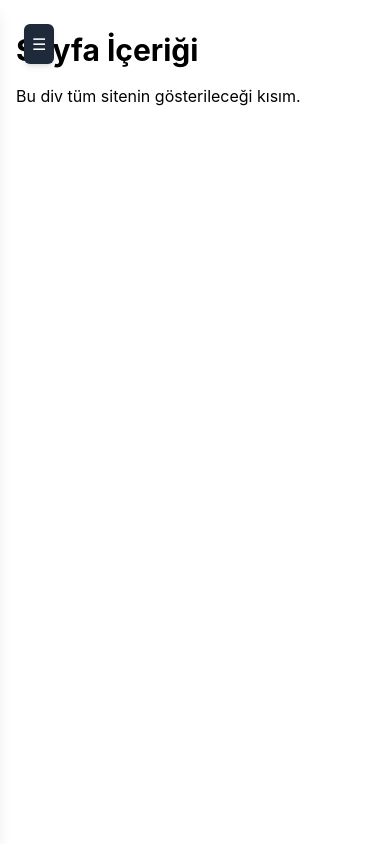
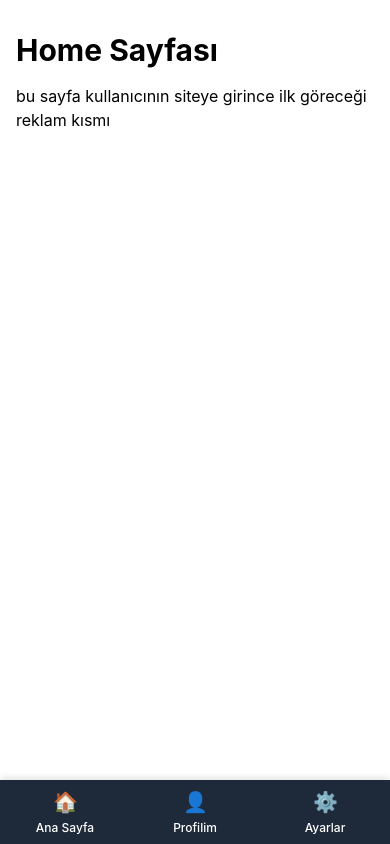
Before and after one commit to Sultan-papagani/finance-app, a React (Vite) app: page / in a window 390 px wide. Built offline with nearby package versions, Linux system fonts and the light colour scheme.

Commit message:
react-router-dom eklendi, bottom navbar eklendi, routing eklendi, Site sayfalara bölündü.

```diff
--- a/package.json
+++ b/package.json
@@ -13,6 +13,7 @@
     "@tailwindcss/vite": "^4.2.1",
     "react": "^19.2.0",
     "react-dom": "^19.2.0",
+    "react-router-dom": "^7.13.1",
     "tailwindcss": "^4.2.1"
   },
   "devDependencies": {
--- a/src/App.jsx
+++ b/src/App.jsx
@@ -1,5 +1,9 @@
 import React from "react";
+import { BrowserRouter, Routes, Route, Link } from 'react-router-dom';
 import AppLayout from "./components/AppLayout/AppLayout";
+import Home from "./pages/Home";
+import Profile from "./pages/Profile";
+import Settings from "./pages/Settings";
 import "./app.css"
 
 /*
@@ -9,16 +13,17 @@ AppLayout'un içini kullanın.
 */
 
 function App() {
+  {/* Tüm Site */}
   return (
-    <AppLayout>
-    {/* Tüm Site */}
-    <div className="flex justify-center min-h-screen pt-8">
-      <div className="max-w-6xl w-full px-4">
-        <h1 className="text-3xl font-bold">Sayfa İçeriği</h1>
-        <p className="mt-4">Bu div tüm sitenin gösterileceği kısım.</p>
-      </div>
-    </div>
-    </AppLayout>
+    <BrowserRouter>
+      <AppLayout>
+        <Routes>
+          <Route path="/" element={<Home />} />
+          <Route path="/profile" element={<Profile />} />
+          <Route path="/settings" element={<Settings />} />
+        </Routes>
+      </AppLayout>
+    </BrowserRouter>
   );
 }
 
--- a/src/components/AppLayout/AppLayout.jsx
+++ b/src/components/AppLayout/AppLayout.jsx
@@ -1,6 +1,7 @@
-import React, { useState } from "react";
+import React, { useState, useEffect } from "react";
 import Sidebar from "../Sidebar/Sidebar";
 import SidebarToggleButton from "../Sidebar/SidebarToggleButton";
+import BottomNav from "../BottomNav/BottomNav";
 
 /*
 AppLayout.jsx
@@ -11,14 +12,32 @@ içine pass edilen {children}'ı siderbar'a göre konumlandırır.
 const AppLayout = ({ children }) => {
     const [isOpen, setIsOpen] = useState(false);
     const toggleSidebar = () => setIsOpen(!isOpen);
+    const [isMobile, setIsMobile] = useState(window.innerWidth < 768);
+
+    // ekran küçüldüğünde navbarları değiştir
+    useEffect(() => {
+        const handleResize = () => {
+            setIsMobile(window.innerWidth < 768);
+            if (window.innerWidth < 768) setIsOpen(false);
+        };
+        window.addEventListener("resize", handleResize);
+        return () => window.removeEventListener("resize", handleResize);
+    }, []);
 
     return (
-        <div className="flex">
-        <Sidebar isOpen={isOpen} toggleSidebar={toggleSidebar} />
-        <SidebarToggleButton toggleSidebar={toggleSidebar} isOpen={isOpen} />
-        <main className={`flex-1 transition-all duration-300 ${isOpen ? "ml-64" : "ml-0"}`}>
-            {children}
-        </main>
+        <div className="flex min-h-screen">
+            {isMobile ? (
+                    <BottomNav />
+            ) : (
+                <>
+                    <Sidebar isOpen={isOpen} toggleSidebar={toggleSidebar} />
+                    <SidebarToggleButton toggleSidebar={toggleSidebar} isOpen={isOpen} />
+                </>
+            )}
+
+            <main className={`flex-1 transition-all duration-300 ${isOpen ? "ml-64" : "ml-0"}`}>
+                {children}
+            </main>
         </div>
     );
 };
--- /dev/null
+++ b/src/components/BottomNav/BottomNav.jsx
@@ -0,0 +1,49 @@
+import React from "react";
+import { Link } from "react-router-dom";
+
+/*
+BottomNav.jsx
+Ekran küçüldüğünde veya mobil bir cihaz olduğunu fark ettiğimizde sidebar yerine kullanacağımız komponent.
+*/
+
+const BottomNav = () => {
+  return (
+    <nav className="fixed bottom-0 left-0 w-full bg-gray-800 text-white shadow-[0_-4px_6px_-1px_rgba(0,0,0,0.1)] z-50">
+      <ul className="flex justify-around items-center h-16">
+
+        <li className="flex-1 h-full">
+          <Link
+            to="/"
+            className="flex flex-col items-center justify-center h-full w-full hover:bg-gray-700 transition-colors"
+          >
+            <span className="text-xl">🏠</span>
+            <span className="text-xs mt-1 font-medium">Ana Sayfa</span>
+          </Link>
+        </li>
+
+        <li className="flex-1 h-full">
+          <Link
+            to="/profile"
+            className="flex flex-col items-center justify-center h-full w-full hover:bg-gray-700 transition-colors"
+          >
+            <span className="text-xl">👤</span>
+            <span className="text-xs mt-1 font-medium">Profilim</span>
+          </Link>
+        </li>
+
+        <li className="flex-1 h-full">
+          <Link
+            to="/settings"
+            className="flex flex-col items-center justify-center h-full w-full hover:bg-gray-700 transition-colors"
+          >
+            <span className="text-xl">⚙️</span>
+            <span className="text-xs mt-1 font-medium">Ayarlar</span>
+          </Link>
+        </li>
+
+      </ul>
+    </nav>
+  );
+};
+
+export default BottomNav;
--- a/src/components/Sidebar/Sidebar.jsx
+++ b/src/components/Sidebar/Sidebar.jsx
@@ -1,11 +1,5 @@
 import React from "react";
-
-/*
-Sidebar.jsx
-Ana sidebar komponenti
-
-ileride bu sistem değişebilir şimdilik sorun göremiyorum
-*/
+import { Link } from "react-router-dom";
 
 const Sidebar = ({ isOpen, toggleSidebar }) => {
   return (
@@ -15,14 +9,28 @@ const Sidebar = ({ isOpen, toggleSidebar }) => {
         transition-transform duration-300 ease-in-out z-50 shadow-lg`}
     >
       <div className="p-4 font-bold text-xl border-b border-gray-700 flex justify-between items-center">
-        Finance App
+        Finans Uygulaması
         <button onClick={toggleSidebar} className="text-white text-xl">×</button>
       </div>
       <ul className="mt-4 space-y-2">
-        <li className="px-4 py-2 hover:bg-gray-700 cursor-pointer">Ana Sayfa</li>
-        <li className="px-4 py-2 hover:bg-gray-700 cursor-pointer">Profilim</li>
-        <li className="px-4 py-2 hover:bg-gray-700 cursor-pointer">Ayarlar</li>
-        <li className="px-4 py-2 hover:bg-gray-700 cursor-pointer">Çıkış yap</li>
+        <li className="hover:bg-gray-700 cursor-pointer">
+          <Link to="/" className="block px-4 py-2" onClick={toggleSidebar}>
+            Ana Sayfa
+          </Link>
+        </li>
+        <li className="hover:bg-gray-700 cursor-pointer">
+          <Link to="/profile" className="block px-4 py-2" onClick={toggleSidebar}>
+            Profilim
+          </Link>
+        </li>
+        <li className="hover:bg-gray-700 cursor-pointer">
+          <Link to="/settings" className="block px-4 py-2" onClick={toggleSidebar}>
+            Ayarlar
+          </Link>
+        </li>
+        <li className="px-4 py-2 hover:bg-gray-700 cursor-pointer" onClick={() => alert("Çıkış yapıldı")}>
+          Çıkış yap
+        </li>
       </ul>
     </div>
   );
--- /dev/null
+++ b/src/components/Sidebar/SidebarToggleButtonRelative.jsx
@@ -0,0 +1,21 @@
+import React from "react";
+
+/*
+SidebarToggleButtonRelative.jsx
+sidebar tuşu, bildiğin dom'da duran buton şeklinde.
+
+şu anda kullanılmıyor, fixed olanın bir iki sorunu var dizayn oturunca sayfaya ait olucak şekilde bunu kullanırız
+*/
+
+const SidebarToggleButtonRelative = ({ toggleSidebar, isOpen }) => (
+  !isOpen && (
+    <button
+      onClick={toggleSidebar}
+      className="w-10 h-10 flex items-center justify-center bg-gray-800 text-white rounded-md shadow-md hover:bg-gray-700 transition-colors"
+    >
+      ☰
+    </button>
+  )
+);
+
+export default SidebarToggleButtonRelative;
--- /dev/null
+++ b/src/pages/Home.jsx
@@ -0,0 +1,12 @@
+function Home(){
+    return (
+        <div className="flex justify-center min-h-screen pt-8">
+            <div className="max-w-6xl w-full px-4">
+                <h1 className="text-3xl font-bold">Home Sayfası</h1>
+                <p className="mt-4">bu sayfa kullanıcının siteye girince ilk göreceği reklam kısmı</p>
+            </div>
+        </div>
+    );
+}
+
+export default Home;
--- /dev/null
+++ b/src/pages/Profile.jsx
@@ -0,0 +1,12 @@
+function Profile(){
+    return (
+        <div className="flex justify-center min-h-screen pt-8">
+            <div className="max-w-6xl w-full px-4">
+                <h1 className="text-3xl font-bold">Profilim</h1>
+                <p className="mt-4">Profilim diye örnek bir sayfa.</p>
+            </div>
+        </div>
+    );
+}
+
+export default Profile;
--- /dev/null
+++ b/src/pages/Settings.jsx
@@ -0,0 +1,12 @@
+function Settings(){
+    return (
+        <div className="flex justify-center min-h-screen pt-8">
+            <div className="max-w-6xl w-full px-4">
+                <h1 className="text-3xl font-bold">Ayarlar</h1>
+                <p className="mt-4">Kullanıcı ayarları diye bir sayfa.</p>
+            </div>
+        </div>
+    );
+}
+
+export default Settings;
```
Also changed, not shown: 1 other file (tests, documents, lock files or other folders).
